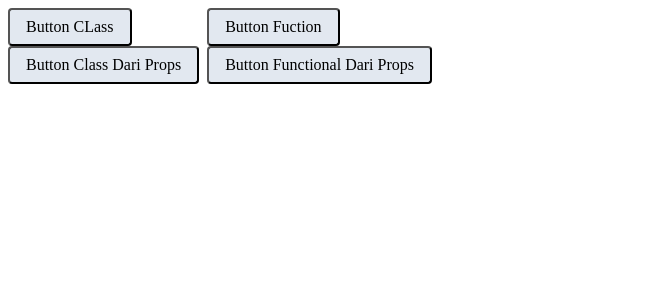
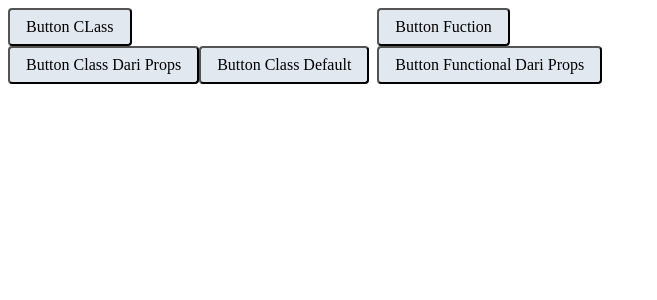
Before and after one commit to khoirulmustofa/belajar_react, a React (Create React App) app: page / in a window 1280 px wide. Shown: the top 300 px of the page, without its empty margins (0-657 px from the left). Built offline with nearby package versions, Linux system fonts and the light colour scheme.

Commit message:
Update ButtonClass.jsx

```diff
--- a/src/components/ButtonClass.jsx
+++ b/src/components/ButtonClass.jsx
@@ -9,6 +9,7 @@ class ButtonClass extends Component {
                 <button className='bg-slate-200 py-2 px-4 rounded'> Button CLass</button>
                 <br />
                 <button className='bg-slate-200 py-2 px-4 rounded'> {this.props.text}</button>
+                <button className='bg-slate-200 py-2 px-4 rounded'> {this.props.test_test ? this.props.test_test : "Button Class Default"}</button>
             </div>
         );
     }
```
